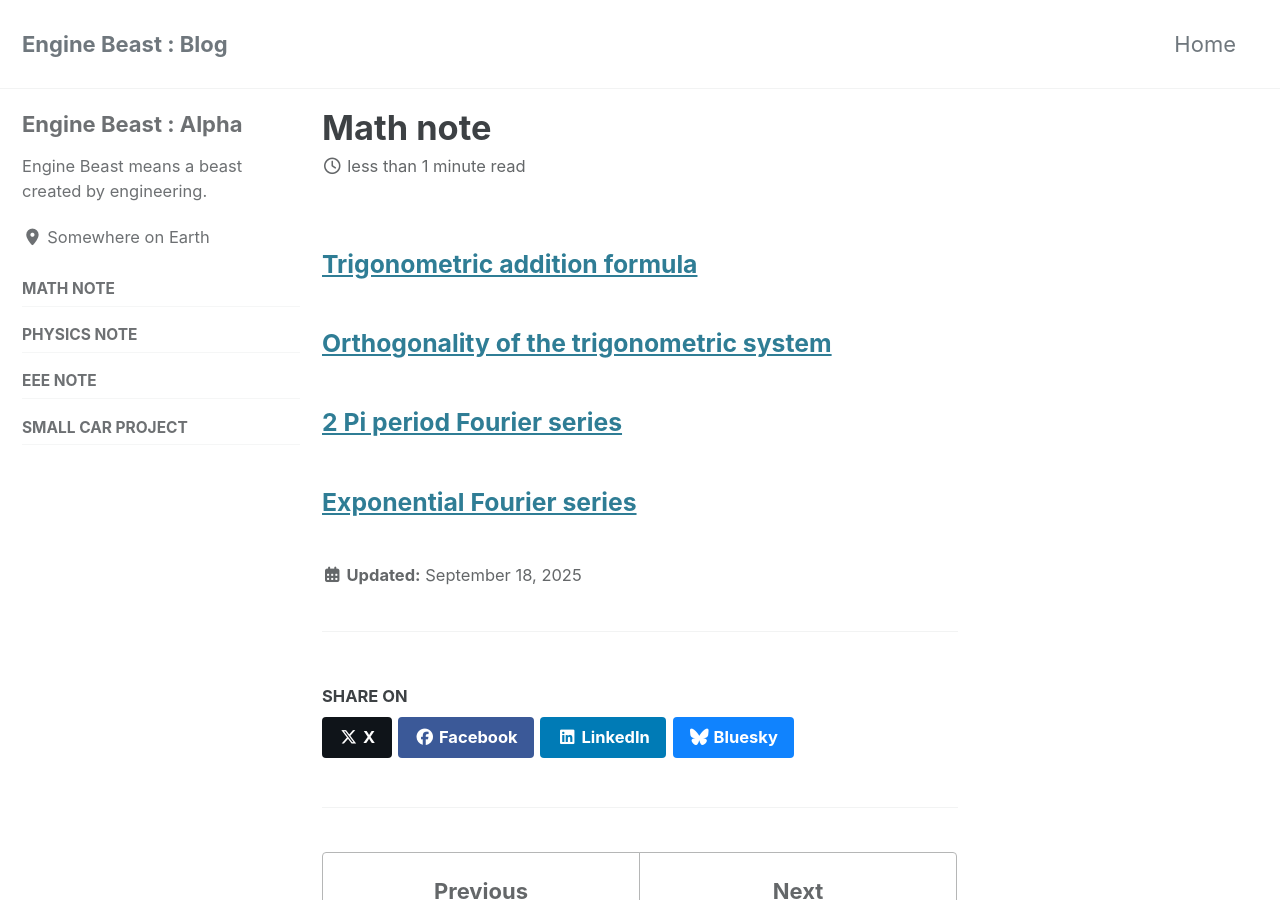
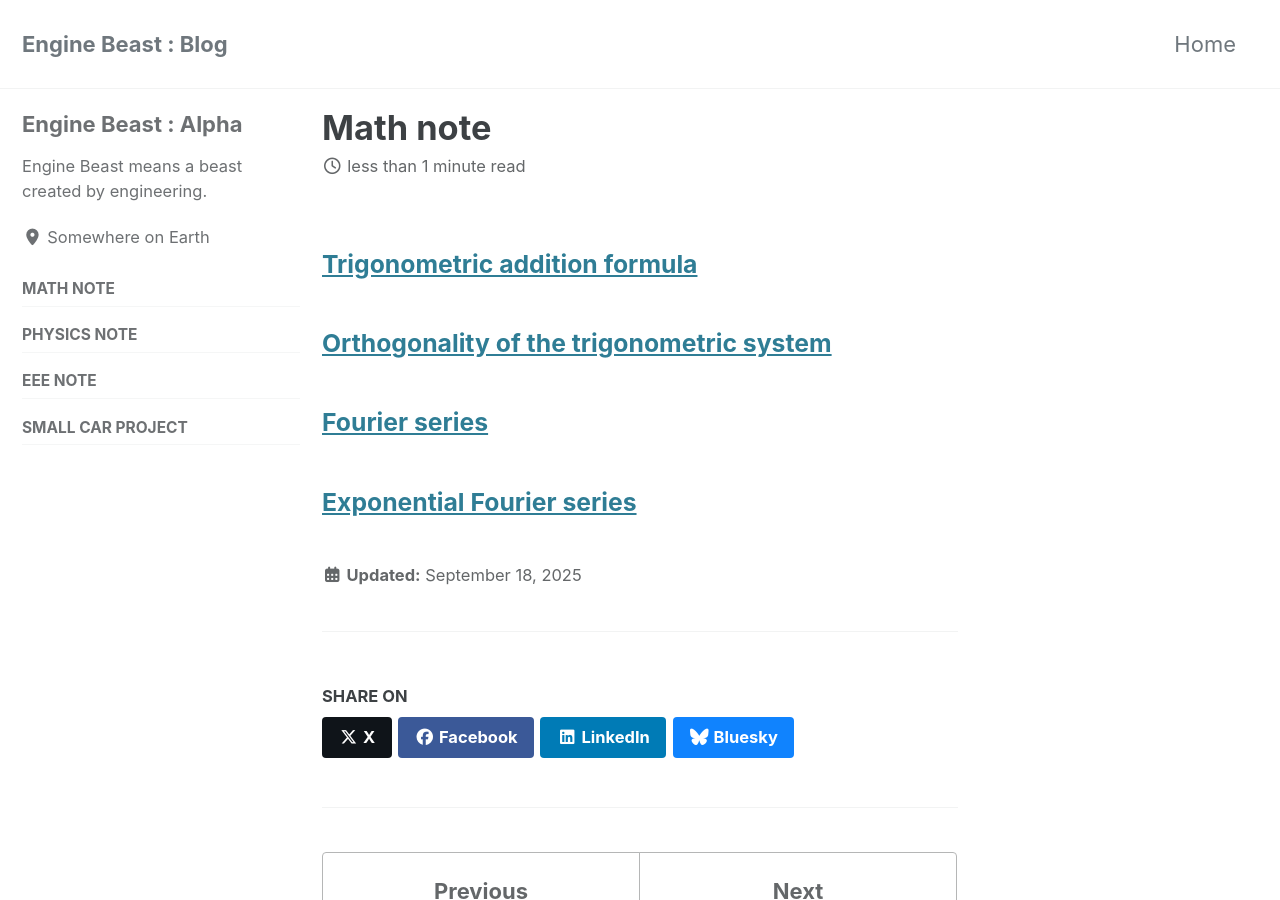
Before and after one commit to enginebeast/enginebeast.github.io, a Jekyll site: the page built from _posts/2025-09-18-math_note.md, in a window 1280 px wide and 900 px high. Built offline with Jekyll 4.4.1, drawn with Linux system fonts in a browser that asks for light colours; cached includes are drawn as plain includes.

Commit message:
Update 2025-09-18-math_note.md

```diff
--- a/_posts/2025-09-18-math_note.md
+++ b/_posts/2025-09-18-math_note.md
@@ -6,6 +6,6 @@ title: Math note
 
 ### [Orthogonality of the trigonometric system](https://enginebeast.github.io/math_note/orthogonal_tri)
 
-### [2 Pi period Fourier series](https://enginebeast.github.io/math_note/2pi_fourier_series/)
+### [Fourier series](https://enginebeast.github.io/math_note/fourier_series/)
 
 ### [Exponential Fourier series](https://enginebeast.github.io/math_note/exponential_fourier/)
```
